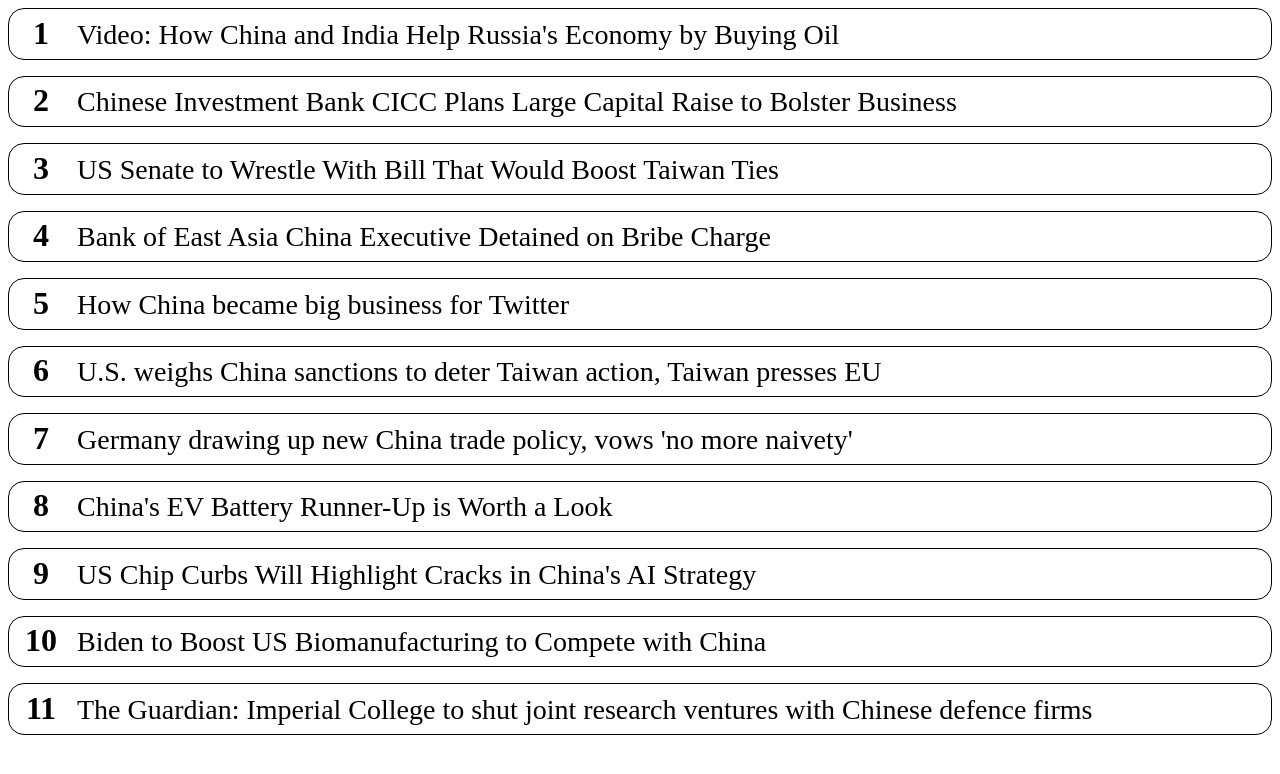
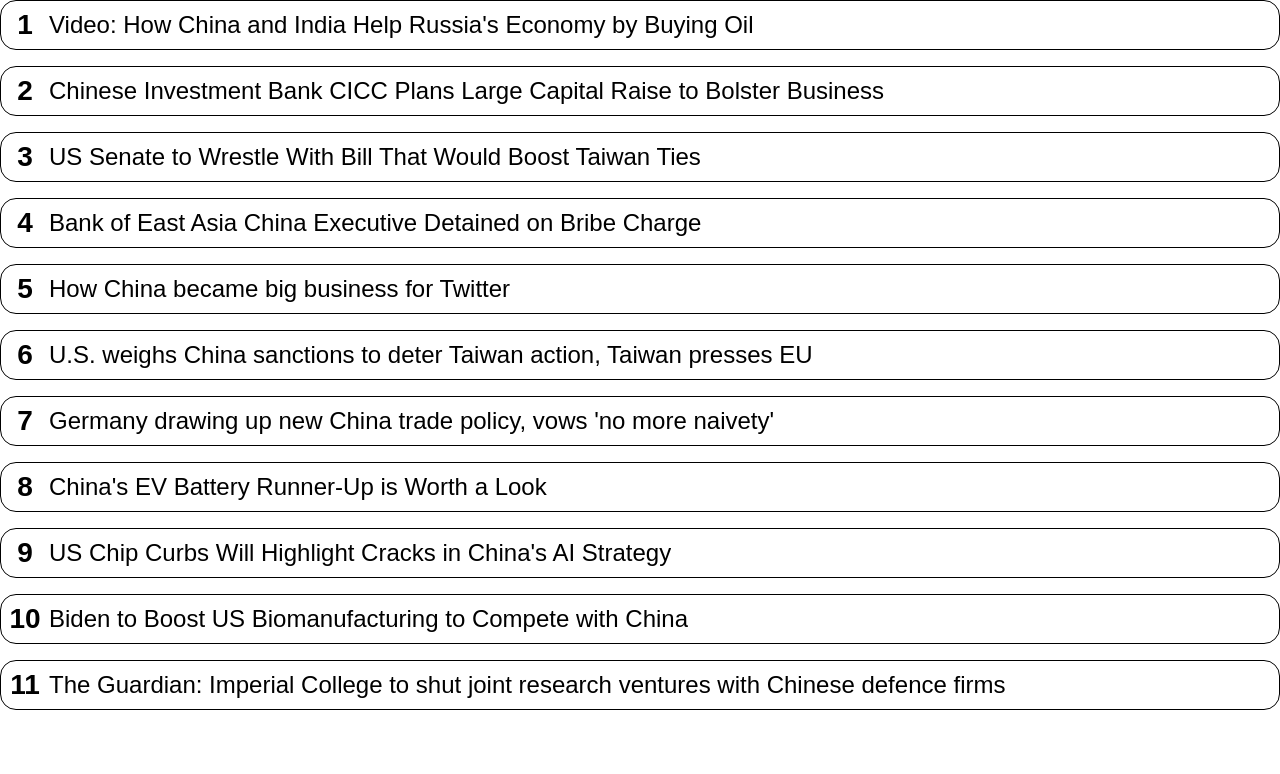
Before and after one commit to SuperSmile0426/Bilby, a React (Vite) app: page /documents in a window 1280 px wide. Shown: the top 774 px of the page. Built offline with nearby package versions, Linux system fonts and the light colour scheme.

Commit message:
feat: add collapsible to documents list

```diff
--- /dev/null
+++ b/src/assets/styles/global.css
@@ -0,0 +1,15 @@
+* {
+  box-sizing: border-box;
+  font-family: objektiv-mk1, sans-serif;
+
+  transition: all;
+  transition-duration: 0.3s;
+}
+
+body {
+  margin: 0px;
+}
+
+html {
+  scroll-behavior: smooth;
+}
--- /dev/null
+++ b/src/assets/styles/index.css
@@ -0,0 +1 @@
+@import url('./global.css');
--- a/src/components/Document/index.tsx
+++ b/src/components/Document/index.tsx
@@ -1,26 +1,29 @@
 import React from "react";
+import { IDocument } from "consts";
 import { DocumentContainer, DocumentNumber, Title } from "./styles";
-import { IDocument } from "consts";
 
 interface DocumentComponentProps {
   document: IDocument;
+  collapsed: boolean;
   selected: boolean;
   onClick: () => void;
 }
 
 export const DocumentComponent: React.FC<DocumentComponentProps> = ({
   document,
+  collapsed,
   selected,
   onClick,
 }) => {
   return (
     <DocumentContainer
       onClick={onClick}
+      collapsed={collapsed ? "collapsed" : ""}
       selected={selected ? "selected" : ""}
       key={document.id}
     >
       <DocumentNumber>{document.id + 1}</DocumentNumber>
-      <Title>{document.title}</Title>
+      {!collapsed && <Title>{document.title}</Title>}
     </DocumentContainer>
   );
 };
--- a/src/components/Document/styles.tsx
+++ b/src/components/Document/styles.tsx
@@ -1,14 +1,22 @@
 import styled from "styled-components";
 
-export const DocumentContainer = styled.div<{ selected: string }>`
+export const DocumentContainer = styled.div<{
+  selected: string;
+  collapsed: string;
+}>`
   border: 1px solid black;
   border-radius: 16px;
-  padding: 8px;
-  margin-bottom: 16px;
+  padding-top: 8px;
+  padding-bottom: 8px;
 
   cursor: pointer;
 
   background-color: ${({ selected }) => (selected ? "lightgray" : "white")};
+
+  display: flex;
+  align-items: center;
+
+  width: ${({ collapsed }) => (collapsed ? "48px" : "100%")};
 
   &:last-child {
     margin-bottom: 0px;
@@ -21,18 +29,18 @@
   justify-content: center;
 
   width: 48px;
-  height: 32px;
 
-  font-size: 2rem;
+  flex: 0 auto;
+
+  font-size: 1.75rem;
 `;
 
 export const Title = styled.span`
-  padding-left: 12px;
-  padding-right: 12px;
-  margin: 0;
+  width: auto;
+
   overflow: hidden;
   white-space: nowrap;
   text-overflow: ellipsis;
 
-  font-size: 1.75rem;
+  font-size: 1.5rem;
 `;
--- a/src/index.tsx
+++ b/src/index.tsx
@@ -1,6 +1,7 @@
 import ReactDOM from "react-dom/client";
 import { App } from "./App";
 import reportWebVitals from "./reportWebVitals";
+import "./assets/styles/index.css";
 
 // create react node
 const root = ReactDOM.createRoot(
--- a/src/views/Documents/DocumentsList/index.tsx
+++ b/src/views/Documents/DocumentsList/index.tsx
@@ -1,28 +1,32 @@
 import React from "react";
 import { IDocument } from "consts";
 import { DocumentComponent } from "components";
+import { Container } from "./styles";
 
 interface DocumentsListProps {
   documents: IDocument[];
+  collapsed: boolean;
   currentDocumentIndex: number;
   onSelect: (documentIndex: number) => void;
 }
 
 export const DocumentsList: React.FC<DocumentsListProps> = ({
   documents,
+  collapsed,
   currentDocumentIndex,
   onSelect,
 }) => {
   return (
-    <>
+    <Container>
       {documents.map((document, index) => (
         <DocumentComponent
           key={document.id}
+          collapsed={collapsed}
           document={document}
           onClick={() => onSelect(index)}
           selected={currentDocumentIndex === index}
         />
       ))}
-    </>
+    </Container>
   );
 };
--- /dev/null
+++ b/src/views/Documents/DocumentsList/styles.tsx
@@ -0,0 +1,7 @@
+import styled from "styled-components";
+
+export const Container = styled.div`
+  display: flex;
+  flex-direction: column;
+  gap: 16px;
+`;
--- a/src/views/Documents/index.tsx
+++ b/src/views/Documents/index.tsx
@@ -5,15 +5,18 @@
 export const DocumentsView: React.FC = () => {
   const documents = DEFAULT_DOCUMENTS;
 
+  const [isListCollapsed, setIsListCollapsed] = useState<boolean>(false);
   const [currentDocumentIndex, setCurrentDocumentIndex] = useState<number>(-1);
 
   const onSelectDocument = (documentIndex: number) => {
     setCurrentDocumentIndex(documentIndex);
+    setIsListCollapsed(true);
   };
 
   return (
     <DocumentsList
       documents={documents}
+      collapsed={isListCollapsed}
       currentDocumentIndex={currentDocumentIndex}
       onSelect={onSelectDocument}
     />
```
